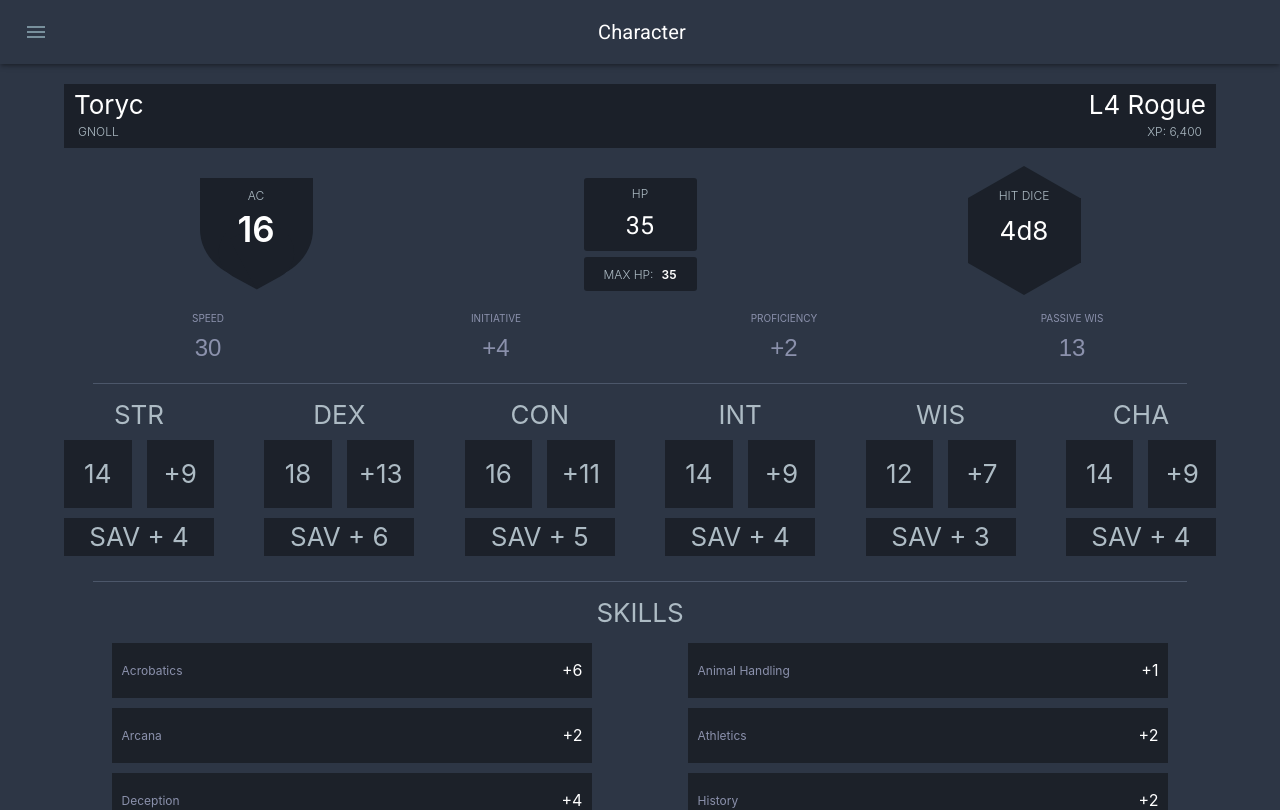
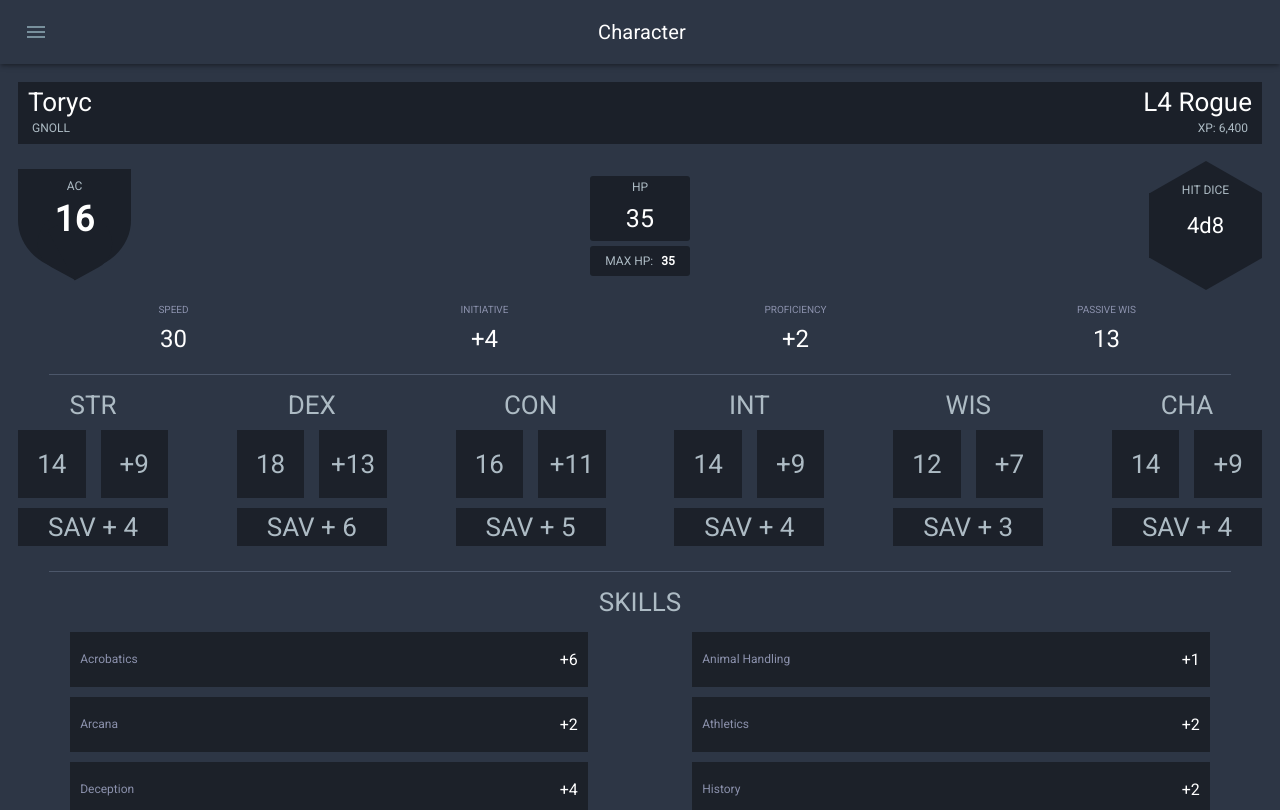
Before and after one commit to dotmotion/handy-haversack, a React (Create React App) app: page / in a window 1280 px wide. Shown: the top 810 px of the page. Built offline with nearby package versions, Linux system fonts and the light colour scheme.

Commit message:
updated styles

```diff
--- a/src/App.css
+++ b/src/App.css
@@ -7,6 +7,8 @@
   margin: 0;
   padding: 0;
   scrollbar-width: none;
+  scroll-behavior: smooth;
+  font-family: "Roboto", sans-serif;
 }
 
 ::-webkit-scrollbar {
@@ -44,15 +46,15 @@ p:not(:last-child) {
 
 .Main {
   background-color: #2d3645;
-  height: 100%;
   display: flex;
+  min-height: 100vh;
   flex-direction: column;
   align-items: center;
-  justify-content: center;
   font-size: calc(10px + 2vmin);
   color: white;
   overflow-x: hidden;
   overflow-y: scroll;
+  -webkit-overflow-scrolling: touch;
 }
 
 .container {
@@ -60,16 +62,18 @@ p:not(:last-child) {
   flex-direction: column;
   align-items: center;
   height: 100%;
-  width: 90%;
+  /* width: 90%; */
   overflow-y: scroll;
   overflow-x: hidden;
   position: relative;
+  margin: 18px;
 }
 
 .main-stats {
   display: flex;
-  justify-content: space-around;
+  justify-content: space-between;
   flex-direction: row;
+  align-items: center;
   width: 100%;
   padding: 10px;
 }
@@ -79,8 +83,8 @@ span {
 }
 
 .hp {
-  height: 113px;
-  width: 113px;
+  height: 100px;
+  width: 100px;
   display: flex;
   flex-direction: column;
   justify-content: space-between;
@@ -147,7 +151,7 @@ span {
 .head {
   background-color: #1b2029;
   width: 100%;
-  margin: 20px;
+  margin-bottom: 15px;
   padding: 5px;
   display: flex;
   flex-direction: row;
@@ -212,7 +216,6 @@ span {
 
 .list-body {
   width: 95%;
-  margin-top: 15px;
 }
 
 .wait {
@@ -332,7 +335,7 @@ span {
   border: none;
   text-align: center;
   font-size: 24px;
-  color: var(--txt2);
+  color: var(--txt);
 }
 
 .stat-float span {
@@ -402,7 +405,7 @@ span {
   flex-wrap: wrap;
   justify-content: space-around;
   align-items: center;
-  padding-bottom: 40px;
+  /* padding-bottom: 40px; */
 }
 
 .skill-box {
--- a/src/styles/hex.css
+++ b/src/styles/hex.css
@@ -39,3 +39,6 @@
   text-transform: uppercase;
   font-weight: 300;
 }
+.score-small {
+  font-size: 22px;
+}
```
